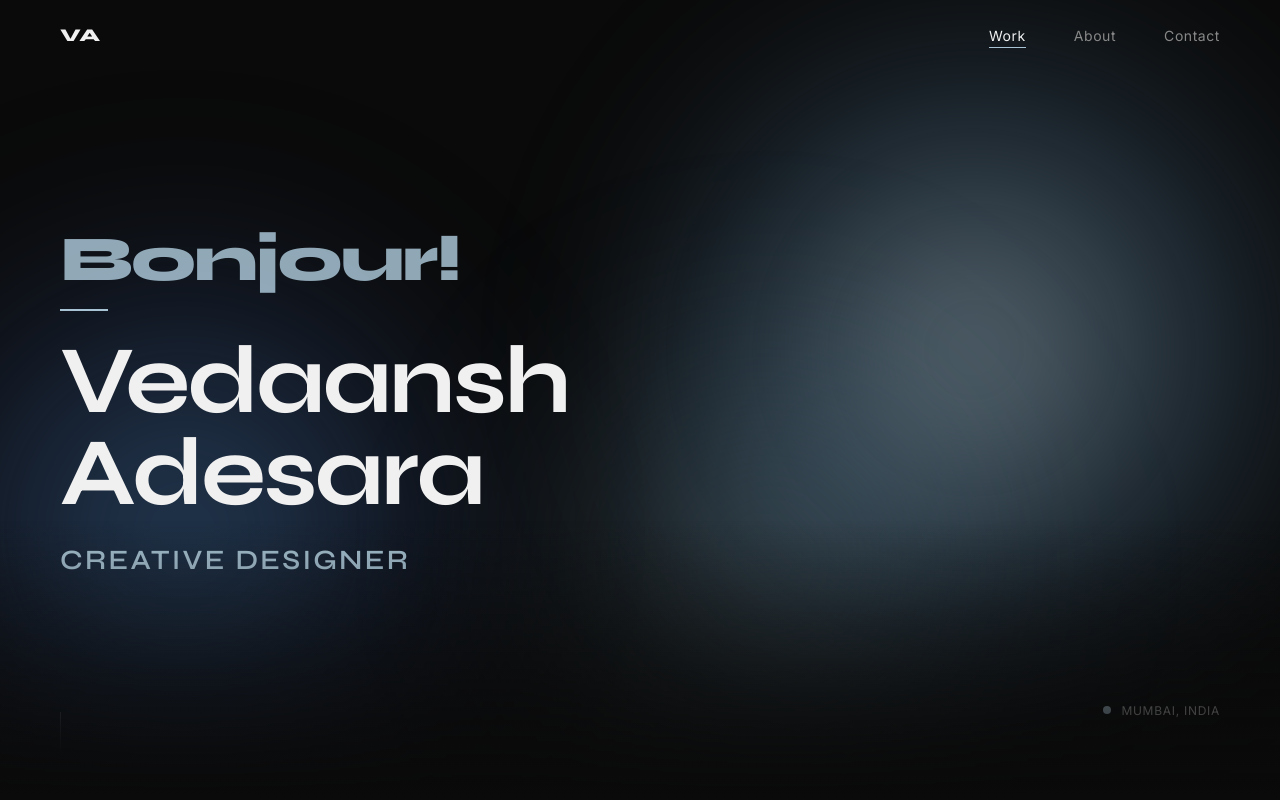
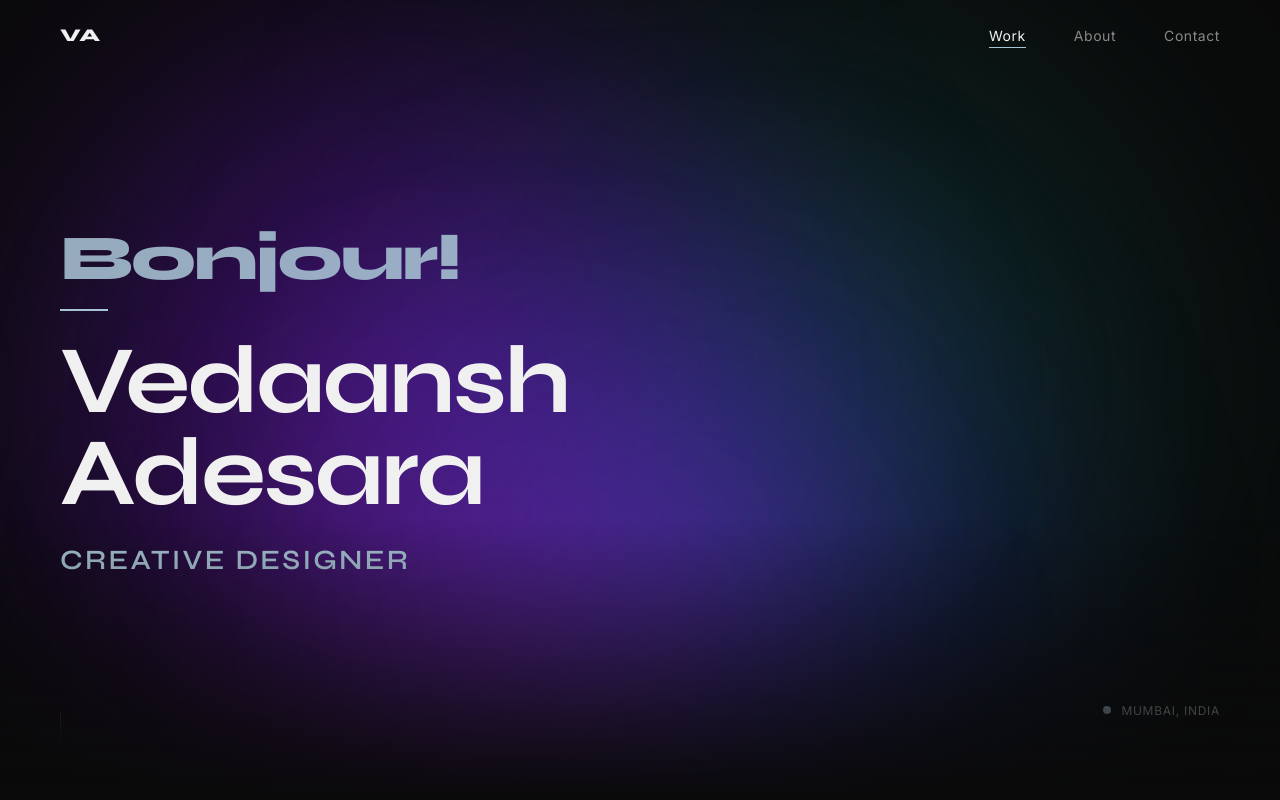
Before and after one commit to Vedaansh1/vedaansh-portfolio, a React (Vite) app: page / in a window 1280 px wide. Shown: the top 800 px of the page. Built offline with nearby package versions, Linux system fonts and the light colour scheme; a web font is replaced by a local one.

Commit message:
Aurora-inspired hero background with purple/indigo/teal blobs

```diff
--- a/src/components/HeroBackground.jsx
+++ b/src/components/HeroBackground.jsx
@@ -1,58 +1,12 @@
-import { useEffect, useRef } from 'react'
 import styles from './HeroBackground.module.css'
 
 export default function HeroBackground() {
-  const blob1Ref = useRef(null)
-  const blob2Ref = useRef(null)
-  const blob3Ref = useRef(null)
-
-  useEffect(() => {
-    let rafId
-    let mouseX = window.innerWidth / 2
-    let mouseY = window.innerHeight / 2
-    let currentX = mouseX
-    let currentY = mouseY
-
-    const onMouseMove = (e) => {
-      mouseX = e.clientX
-      mouseY = e.clientY
-    }
-
-    const animate = () => {
-      // Smooth lerp toward mouse
-      currentX += (mouseX - currentX) * 0.05
-      currentY += (mouseY - currentY) * 0.05
-
-      const cx = currentX / window.innerWidth - 0.5
-      const cy = currentY / window.innerHeight - 0.5
-
-      if (blob1Ref.current) {
-        blob1Ref.current.style.transform = `translate(${cx * -60}px, ${cy * -60}px) scale(1)`
-      }
-      if (blob2Ref.current) {
-        blob2Ref.current.style.transform = `translate(${cx * 80}px, ${cy * 80}px) scale(1)`
-      }
-      if (blob3Ref.current) {
-        blob3Ref.current.style.transform = `translate(${cx * -40}px, ${cy * -40}px) scale(1)`
-      }
-
-      rafId = requestAnimationFrame(animate)
-    }
-
-    window.addEventListener('mousemove', onMouseMove)
-    rafId = requestAnimationFrame(animate)
-
-    return () => {
-      window.removeEventListener('mousemove', onMouseMove)
-      cancelAnimationFrame(rafId)
-    }
-  }, [])
-
   return (
     <div className={styles.bg} aria-hidden="true">
-      <div ref={blob1Ref} className={styles.blob1} />
-      <div ref={blob2Ref} className={styles.blob2} />
-      <div ref={blob3Ref} className={styles.blob3} />
+      <div className={styles.blob1} />
+      <div className={styles.blob2} />
+      <div className={styles.blob3} />
+      <div className={styles.blob4} />
     </div>
   )
 }
--- a/src/components/HeroBackground.module.css
+++ b/src/components/HeroBackground.module.css
@@ -6,58 +6,82 @@
   pointer-events: none;
 }
 
+/* Soft teal hint — top right, toned down */
 .blob1 {
   position: absolute;
-  top: -10%;
+  top: -20%;
   right: -5%;
-  width: 800px;
-  height: 800px;
+  width: 1000px;
+  height: 1000px;
   border-radius: 50%;
-  background: radial-gradient(circle, rgba(168, 196, 212, 0.55) 0%, rgba(100, 160, 210, 0.2) 40%, transparent 70%);
-  filter: blur(70px);
+  background: radial-gradient(circle, rgba(40, 180, 170, 0.28) 0%, rgba(20, 140, 130, 0.1) 45%, transparent 70%);
+  filter: blur(90px);
   will-change: transform;
+  animation: drift1 22s ease-in-out infinite alternate;
 }
 
+/* Deep violet — bottom left, dominant */
 .blob2 {
   position: absolute;
   bottom: -15%;
   left: -10%;
-  width: 700px;
-  height: 700px;
+  width: 950px;
+  height: 950px;
   border-radius: 50%;
-  background: radial-gradient(circle, rgba(80, 140, 200, 0.45) 0%, rgba(60, 100, 180, 0.2) 40%, transparent 70%);
+  background: radial-gradient(circle, rgba(120, 30, 210, 0.6) 0%, rgba(90, 20, 170, 0.25) 45%, transparent 70%);
   filter: blur(80px);
   will-change: transform;
+  animation: drift2 28s ease-in-out infinite alternate;
 }
 
+/* Indigo/blue — center, dominant */
 .blob3 {
   position: absolute;
-  top: 30%;
-  left: 35%;
-  width: 600px;
-  height: 600px;
+  top: 15%;
+  right: 10%;
+  width: 900px;
+  height: 900px;
   border-radius: 50%;
-  background: radial-gradient(circle, rgba(168, 210, 230, 0.3) 0%, rgba(120, 180, 220, 0.1) 40%, transparent 70%);
-  filter: blur(90px);
+  background: radial-gradient(circle, rgba(70, 60, 220, 0.5) 0%, rgba(50, 40, 190, 0.18) 45%, transparent 70%);
+  filter: blur(85px);
   will-change: transform;
+  animation: drift3 32s ease-in-out infinite alternate;
+}
+
+/* Magenta-purple — mid, accent */
+.blob4 {
+  position: absolute;
+  top: 45%;
+  left: 8%;
+  width: 750px;
+  height: 750px;
+  border-radius: 50%;
+  background: radial-gradient(circle, rgba(170, 40, 200, 0.4) 0%, rgba(130, 30, 170, 0.14) 50%, transparent 70%);
+  filter: blur(100px);
+  will-change: transform;
+  animation: drift4 26s ease-in-out infinite alternate;
 }
 
 @keyframes drift1 {
   0%   { transform: translate(0, 0) scale(1); }
-  33%  { transform: translate(-60px, 80px) scale(1.1); }
-  66%  { transform: translate(40px, -50px) scale(0.95); }
-  100% { transform: translate(0, 0) scale(1); }
+  50%  { transform: translate(-100px, 80px) scale(1.1); }
+  100% { transform: translate(60px, -100px) scale(0.95); }
 }
 
 @keyframes drift2 {
   0%   { transform: translate(0, 0) scale(1); }
-  33%  { transform: translate(80px, -60px) scale(1.05); }
-  66%  { transform: translate(-40px, 40px) scale(1.1); }
-  100% { transform: translate(0, 0) scale(1); }
+  40%  { transform: translate(120px, -80px) scale(1.12); }
+  100% { transform: translate(-80px, 60px) scale(1.05); }
 }
 
 @keyframes drift3 {
   0%   { transform: translate(0, 0) scale(1); }
-  50%  { transform: translate(-80px, 60px) scale(1.15); }
-  100% { transform: translate(0, 0) scale(1); }
+  60%  { transform: translate(-80px, 120px) scale(1.08); }
+  100% { transform: translate(100px, -70px) scale(0.92); }
 }
+
+@keyframes drift4 {
+  0%   { transform: translate(0, 0) scale(1); }
+  50%  { transform: translate(90px, -100px) scale(1.1); }
+  100% { transform: translate(-70px, 80px) scale(0.97); }
+}
```
